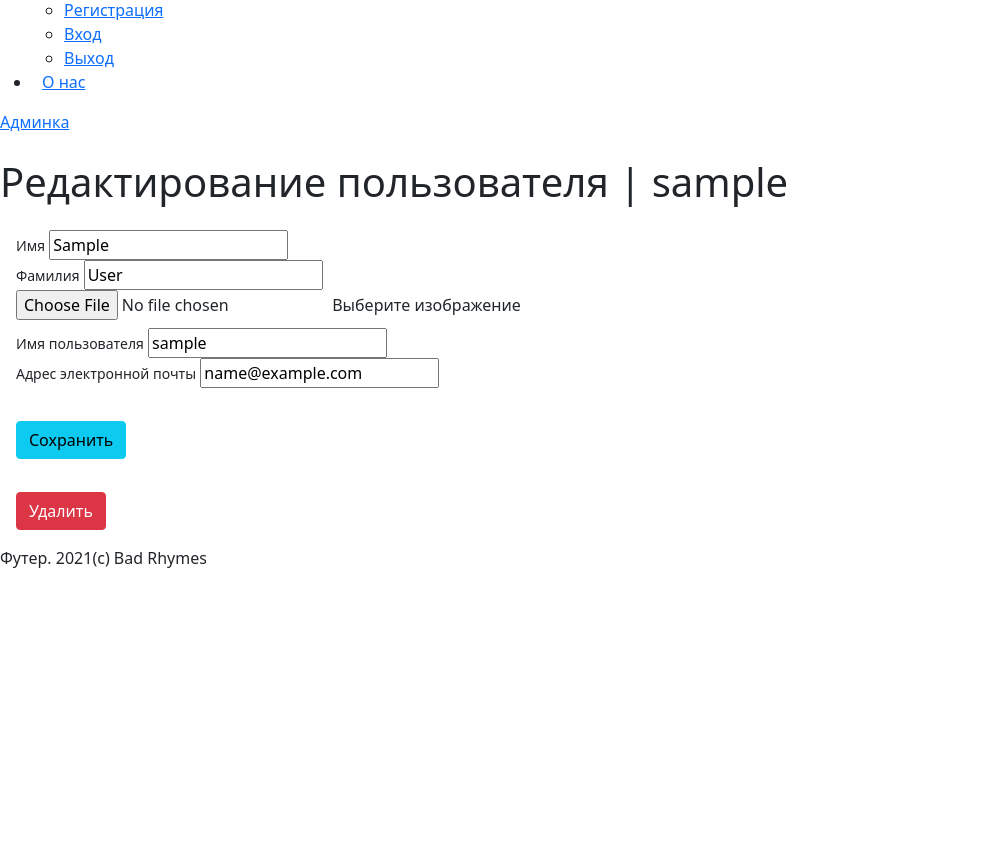
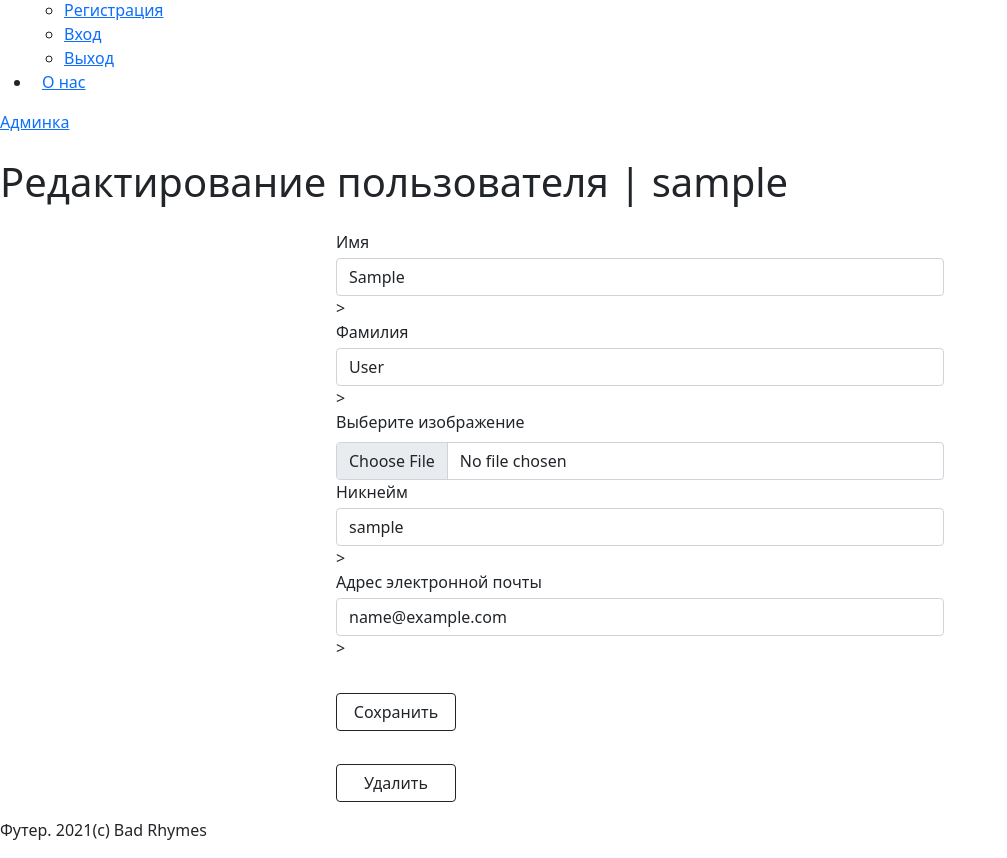
Before and after one commit to valentinafomina/Public_Blog_On_Django, a Django app: page /auth/edit/ in a window 1280 px wide. Shown: the part 2704-3562 px from the top of the page, without its empty margins (0-1007 px from the left). Before the commit the page ends 3272 px from the top, so only its background shows below. Run offline with Django 4.2, Linux system fonts and the light colour scheme; the visitor is signed in with stand-in values (Sample User, id 1); data comes from the database, SQL or seed files in the repository.

Commit message:
html correcting

```diff
--- a/habr/authapp/templates/authapp/users-update-delete.html
+++ b/habr/authapp/templates/authapp/users-update-delete.html
@@ -1,58 +1,47 @@
 {% extends 'mainapp/base.html' %}
 
 {% block content %}
-    <h1 class="mt-4">Редактирование пользователя | {{ user.username }}</h1>
-    <div class="card-body">
-        <form action="{% url 'auth:users_update' %}" method="post"
-              enctype="multipart/form-data">
+<h1 class="mt-4" xmlns="http://www.w3.org/1999/html">Редактирование пользователя | {{ user.username }}</h1>
+    <div class="card-body " style="width: 50%; margin-left: 25%;">
+        <form action="{% url 'auth:users_update' %}" method="post" enctype="multipart/form-data">
             {% csrf_token %}
             <div class="form-row">
-                <div class="col-lg-6">
+                <div class="reg-form-1">
                     <div class="form-group">
-                        <label class="small mb-1">Имя</label>
-                        {{ form.first_name }}
+                        <label class="mid mb-1" for="{{ form.first_name.id_for_label }}">Имя</label>
+                        <input class="form-control" {{ form.first_name }} >
                     </div>
                 </div>
-                <div class="col-lg-6">
+                <div class="reg-form-1">
                     <div class="form-group">
-                        <label class="small mb-1">Фамилия</label>
-                        {{ form.last_name }}
+                        <label class="mid mb-1" for="{{ form.last_name.id_for_label }}">Фамилия</label>
+                        <input class="form-control" {{ form.last_name }} >
                     </div>
                 </div>
-            </div>
-            <div class="form-row mb-2">
-                <div class="col-lg-12">
-                    <div class="custom-file">
-                        {{ form.avatar_link }}
-                        <label class="custom-file-label">Выберите
-                            изображение</label>
-                    </div>
+                <div class="reg-form-1">
+                    <label for="{{ form.avatar.id_for_label }}" class="form-label mid mb-2">Выберите изображение</label>
+                    <input class="form-control" type="file" id="{{ form.avatar.id_for_label }}">
                 </div>
             </div>
-            <div class="form-row">
-                <div class="col-lg-6">
-                    <label class="small mb-1">Имя пользователя</label>
-                    {{ form.username }}
-                </div>
-                <div class="col-lg-6">
-                    <label class="small mb-1">Адрес электронной
-                        почты</label>
-                    {{ form.email }}
-                </div>
+            <div class="reg-form-1">
+                <label class="mid mb-1" for="{{ form.username.id_for_label }}">Никнейм</label>
+                <input class="form-control" {{ form.username }} >
             </div>
-            <div class="form-row">
-                <div class="col-lg-12" style="margin-top: 33px;">
-                    <input class="btn btn-info btn-block" type="submit" value="Сохранить">
-                </div>
+            <div class="reg-form-1">
+                <label class="mid mb-1" for="{{ form.email.id_for_label }}">Адрес электронной почты</label>
+                <input class="form-control" {{ form.email }} >
+            </div>
+            <div class="reg-form-1" style="margin-top: 33px;">
+                <input class="btn btn-outline-dark" style="width: 120px;" type="submit" value="Сохранить">
             </div>
         </form>
-        <div class="row">
-            <div class="col-lg-12" style="margin-top: 33px;">
-                <form action="{% url 'auth:users_remove' %}" method="post">
-                    {% csrf_token %}
-                    <input type="submit" value="Удалить" class="btn btn-danger btn-block">
-                </form>
-            </div>
+        <div class="reg-form-1" style="margin-top: 33px; ">
+            <form action="{% url 'auth:users_remove' %}" method="post">
+                {% csrf_token %}
+                <input type="submit" value="Удалить" class="btn btn-outline-dark" style="width: 120px;">
+            </form>
         </div>
     </div>
+</div>
+
 {% endblock %}
```
Also changed, not shown: habr/authapp/templates/authapp/users-detail.html (+5 -3 lines).
